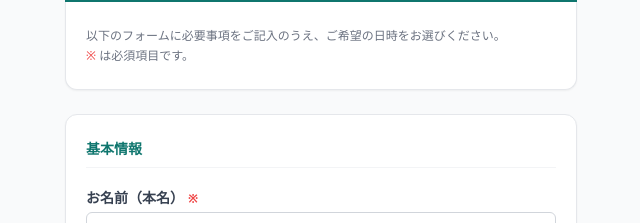
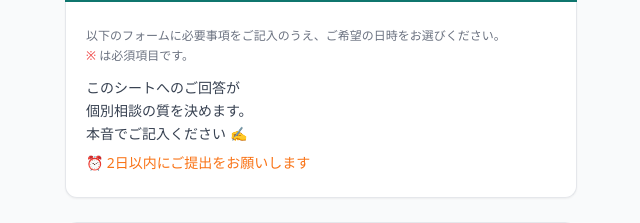
Before and after one commit to mamo1964/onebodyapp, a Next.js app: page / in a window 1280 px wide. Shown: the part 126-349 px from the top of the page, without its empty margins (319-959 px from the left). Built offline with nearby package versions, Linux system fonts and the light colour scheme; no server answers; the database is empty.

Commit message:
フォームにご回答の重要性テキストを追加

```diff
--- a/app/page.tsx
+++ b/app/page.tsx
@@ -293,6 +293,14 @@ export default function ConsultationForm() {
           <p className="text-xs text-gray-500 leading-relaxed">
             以下のフォームに必要事項をご記入のうえ、ご希望の日時をお選びください。<br />
             <span className="text-red-500">※</span> は必須項目です。
+          </p>
+          <p className="text-sm text-gray-700 leading-relaxed mt-3">
+            このシートへのご回答が<br />
+            個別相談の質を決めます。<br />
+            本音でご記入ください ✍️
+          </p>
+          <p className="text-sm text-orange-500 font-medium mt-2">
+            ⏰ 2日以内にご提出をお願いします
           </p>
         </div>
 
```
